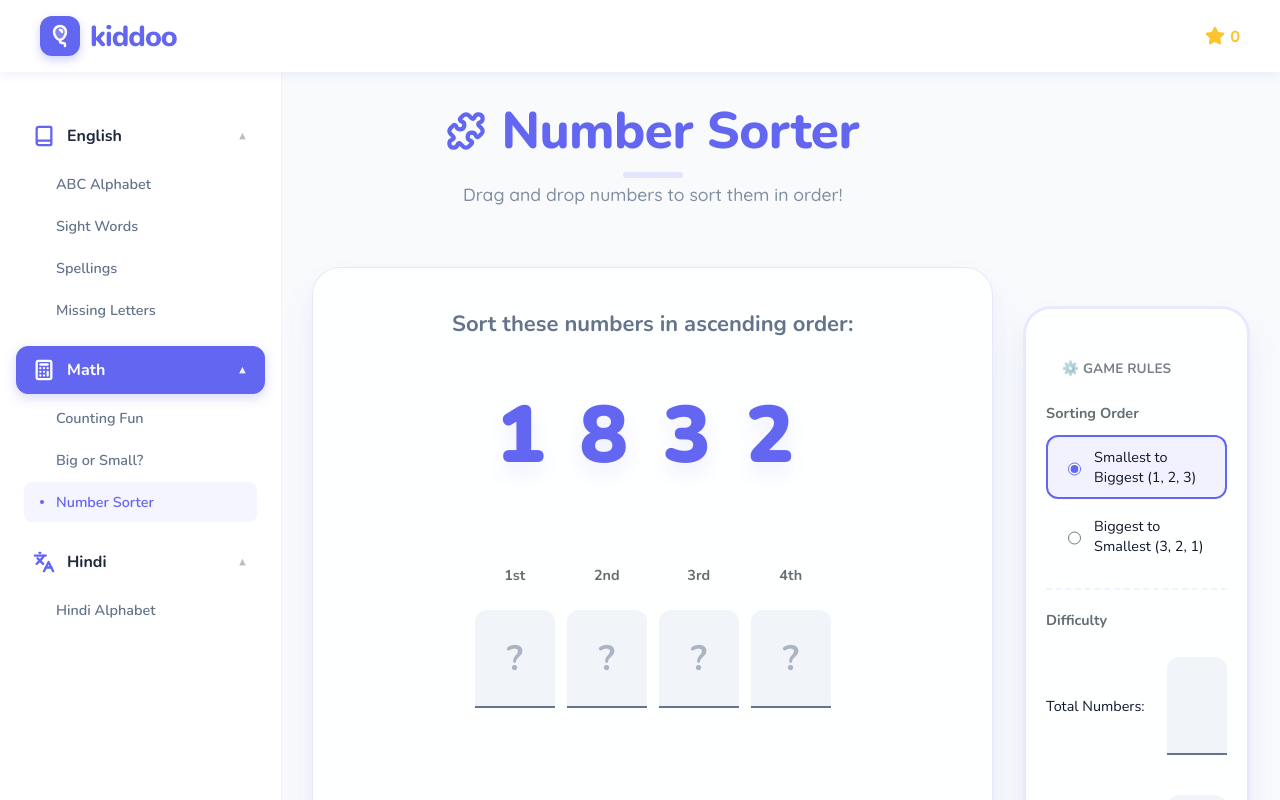
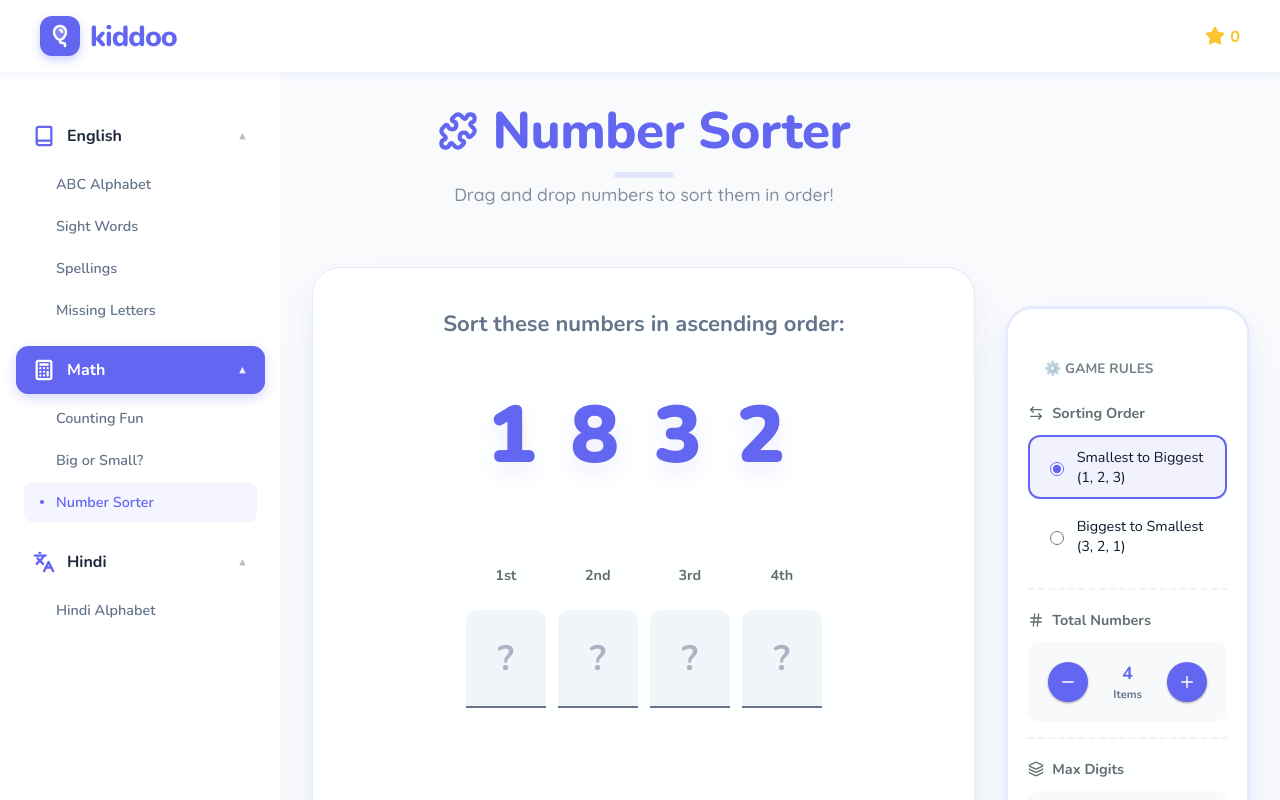
Before and after one commit to dnshariprasad/kidmath, a React (Vite) app: page /#/ in a window 1280 px wide. Both pictures are taken after a click on the element "Number Sorter". Shown: the top 800 px of the page. Built offline with nearby package versions, Linux system fonts and the light colour scheme.

Commit message:
UI updated

```diff
--- a/src/components/KidButton.tsx
+++ b/src/components/KidButton.tsx
@@ -2,11 +2,12 @@ import styled from "styled-components";
 import { motion } from "framer-motion";
 
 interface ButtonProps {
-  title: string;
+  title?: string;
   isActive?: boolean;
   onClick: () => void;
   variant?: "primary" | "secondary" | "accent" | "success";
   style?: React.CSSProperties;
+  children?: React.ReactNode;
 }
 
 const StyledButton = styled(motion.button)<{ $variant: string }>`
@@ -43,7 +44,6 @@ const StyledButton = styled(motion.button)<{ $variant: string }>`
   outline: none;
   position: relative;
   letter-spacing: 0.1px;
-  min-width: 160px;
   transition: box-shadow 0.2s ease;
 
   &:hover {
@@ -57,6 +57,7 @@ const KidButton: React.FC<ButtonProps> = ({
   isActive = true,
   variant = "primary",
   style,
+  children,
 }) => {
   return (
     <StyledButton
@@ -74,6 +75,7 @@ const KidButton: React.FC<ButtonProps> = ({
       transition={{ type: "spring", stiffness: 400, damping: 20 }}
     >
       {title}
+      {children}
     </StyledButton>
   );
 };
--- a/src/pages/math/NumberSorter.tsx
+++ b/src/pages/math/NumberSorter.tsx
@@ -4,7 +4,7 @@ import { motion, AnimatePresence } from "framer-motion";
 import { useDispatch, useSelector } from "react-redux";
 import KidButton from "../../components/KidButton";
 import { KidoText } from "../../components/KidoText";
-import { Puzzle } from "lucide-react";
+import { Puzzle, ArrowLeftRight, Hash, Layers, Plus, Minus } from "lucide-react";
 import {
   PageContainer,
   Card,
@@ -330,7 +330,10 @@ export default function NumberSorter() {
             <SidebarTitle>⚙️ Game Rules</SidebarTitle>
 
             <ConfigSection>
-              <ConfigSubTitle>Sorting Order</ConfigSubTitle>
+              <ConfigSubTitle>
+                <ArrowLeftRight size={16} />
+                Sorting Order
+              </ConfigSubTitle>
               <OptionLabel $isActive={order === "ascending"}>
                 <input
                   type="radio"
@@ -352,26 +355,56 @@ export default function NumberSorter() {
             </ConfigSection>
 
             <ConfigSection>
-              <ConfigSubTitle>Difficulty</ConfigSubTitle>
-              <div style={{ display: "flex", flexDirection: "column", gap: "10px" }}>
-                <div style={{ display: "flex", alignItems: "center", justifyContent: "space-between" }}>
-                  <span style={{ fontSize: "0.9rem" }}>Total Numbers:</span>
-                  <StyledInput
-                    type="number"
-                    onChange={(e) => setNumberSetSize(Math.max(2, Math.min(8, parseInt(e.target.value) || 2)))}
-                    value={numberSetSize}
-                    width="60px"
-                  />
+              <ConfigSubTitle>
+                <Hash size={16} />
+                Total Numbers
+              </ConfigSubTitle>
+              <div style={{ display: "flex", alignItems: "center", gap: "15px", background: "#f8f9fa", padding: "10px", borderRadius: "12px" }}>
+                <KidButton
+                  onClick={() => setNumberSetSize(prev => Math.max(2, prev - 1))}
+                  variant="secondary"
+                  style={{ minWidth: "40px", height: "40px", padding: 0 }}
+                >
+                  <Minus size={18} />
+                </KidButton>
+                <div style={{ flex: 1, textAlign: "center" }}>
+                  <KidoText fontSize="1.1rem" fontWeight="700" color="primary">{numberSetSize}</KidoText>
+                  <KidoText fontSize="0.7rem" color="textSecondary">Items</KidoText>
                 </div>
-                <div style={{ display: "flex", alignItems: "center", justifyContent: "space-between" }}>
-                  <span style={{ fontSize: "0.9rem" }}>Max Digits:</span>
-                  <StyledInput
-                    type="number"
-                    onChange={(e) => setMaxDigits(Math.max(1, Math.min(4, parseInt(e.target.value) || 1)))}
-                    value={maxDigits}
-                    width="60px"
-                  />
+                <KidButton
+                  onClick={() => setNumberSetSize(prev => Math.min(10, prev + 1))}
+                  variant="secondary"
+                  style={{ minWidth: "40px", height: "40px", padding: 0 }}
+                >
+                  <Plus size={18} />
+                </KidButton>
+              </div>
+            </ConfigSection>
+
+            <ConfigSection>
+              <ConfigSubTitle>
+                <Layers size={16} />
+                Max Digits
+              </ConfigSubTitle>
+              <div style={{ display: "flex", alignItems: "center", gap: "15px", background: "#f8f9fa", padding: "10px", borderRadius: "12px" }}>
+                <KidButton
+                  onClick={() => setMaxDigits(prev => Math.max(1, prev - 1))}
+                  variant="secondary"
+                  style={{ minWidth: "40px", height: "40px", padding: 0 }}
+                >
+                  <Minus size={18} />
+                </KidButton>
+                <div style={{ flex: 1, textAlign: "center" }}>
+                  <KidoText fontSize="1.1rem" fontWeight="700" color="primary">{maxDigits}</KidoText>
+                  <KidoText fontSize="0.7rem" color="textSecondary">{maxDigits === 1 ? "Digit" : "Digits"}</KidoText>
                 </div>
+                <KidButton
+                  onClick={() => setMaxDigits(prev => Math.min(5, prev + 1))}
+                  variant="secondary"
+                  style={{ minWidth: "40px", height: "40px", padding: 0 }}
+                >
+                  <Plus size={18} />
+                </KidButton>
               </div>
             </ConfigSection>
           </SettingsCard>
```
